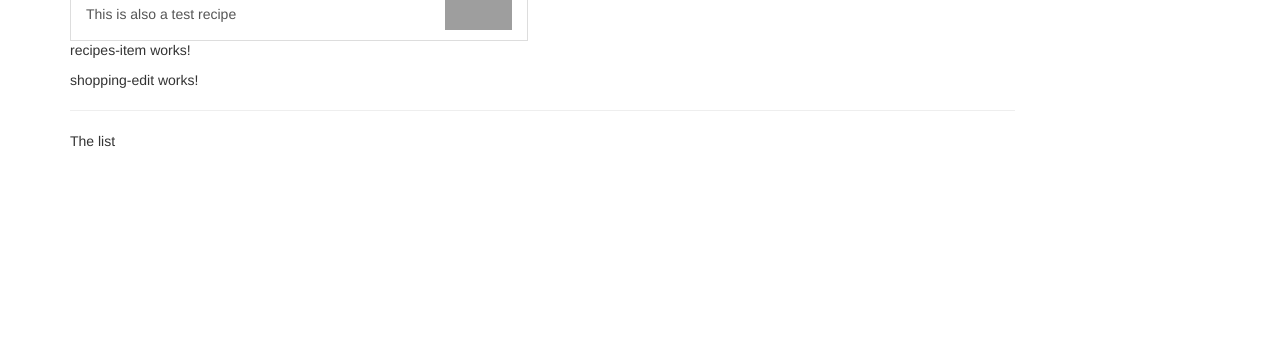
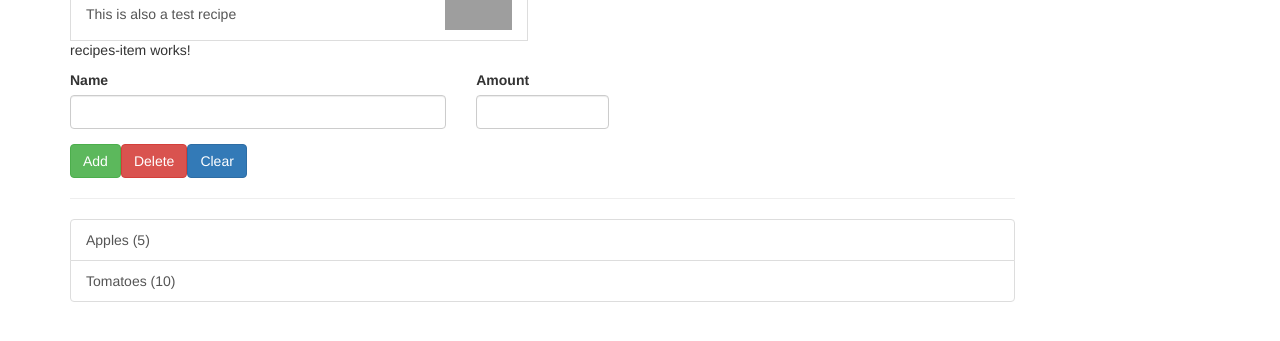
Before and after one commit to BeijiYang/angular-hello-world, an Angular app: page / in a window 1280 px wide. Shown: the part 249-590 px from the top of the page. Built offline with nearby package versions, Linux system fonts and the light colour scheme; grey boxes are pictures that could not be loaded.

Commit message:
add shopping list & shopping item

```diff
--- /dev/null
+++ b/src/app/shared/ingredient.model.ts
@@ -0,0 +1,3 @@
+export class Ingredient {
+  constructor(public name: string, public amount: number) {}
+}
--- a/src/app/shopping-list/shopping-edit/shopping-edit.component.html
+++ b/src/app/shopping-list/shopping-edit/shopping-edit.component.html
@@ -1 +1,23 @@
-<p>shopping-edit works!</p>
+<div class="row">
+  <div class="col-xs-12">
+    <form>
+      <div class="row">
+        <div class="col-sm-5 form-group">
+          <label for="name">Name</label>
+          <input type="text" id="name" class="form-control">
+        </div>
+        <div class="col-sm-2 form-group">
+          <label for="amount">Amount</label>
+          <input type="number" id="amount" class="form-control">
+        </div>
+      </div>
+      <div class="row">
+        <div class="col-xs-12">
+          <button class="btn btn-success" type="submit">Add</button>
+          <button class="btn btn-danger" type="button"> Delete</button>
+          <button class="btn btn-primary" type="button"> Clear</button>
+        </div>
+      </div>
+    </form>
+  </div>
+</div>
--- a/src/app/shopping-list/shopping-list.component.html
+++ b/src/app/shopping-list/shopping-list.component.html
@@ -2,6 +2,14 @@
   <div class="col-xs-10">
     <app-shopping-edit></app-shopping-edit>
     <hr>
-    <p>The list</p>
+    <ul class="list-group">
+      <a
+        class="list-group-item"
+        style="cursor: pointer"
+        *ngFor="let ingredient of ingredients"
+      >
+        {{ ingredient.name }} ({{ ingredient.amount}})
+      </a>
+    </ul>
   </div>
 </div>
--- a/src/app/shopping-list/shopping-list.component.ts
+++ b/src/app/shopping-list/shopping-list.component.ts
@@ -1,12 +1,15 @@
 import { Component, OnInit } from '@angular/core';
-
+import { Ingredient } from '../shared/ingredient.model';
 @Component({
   selector: 'app-shopping-list',
   templateUrl: './shopping-list.component.html',
   styleUrls: ['./shopping-list.component.css']
 })
 export class ShoppingListComponent implements OnInit {
-
+  ingredients: Array<Ingredient> = [
+    new Ingredient('Apples', 5),
+    new Ingredient('Tomatoes', 10)
+  ]
   constructor() { }
 
   ngOnInit(): void {
```
